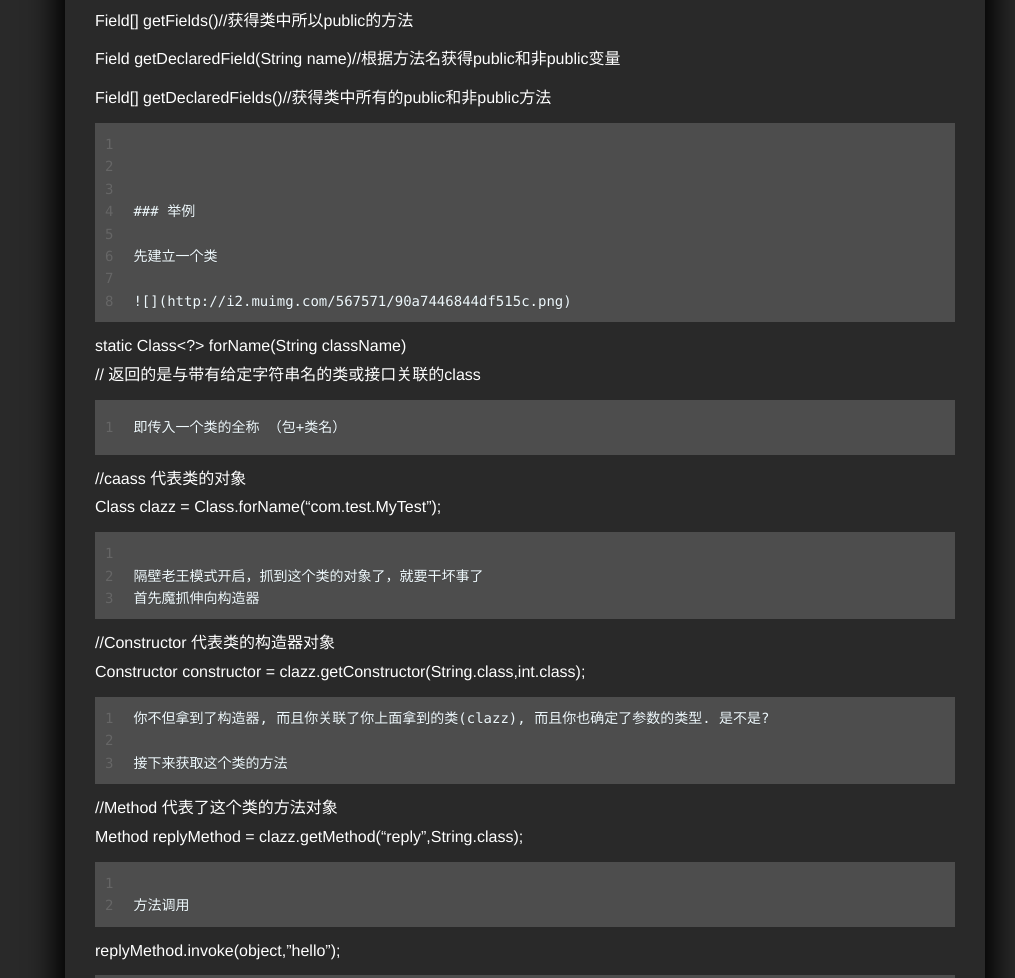
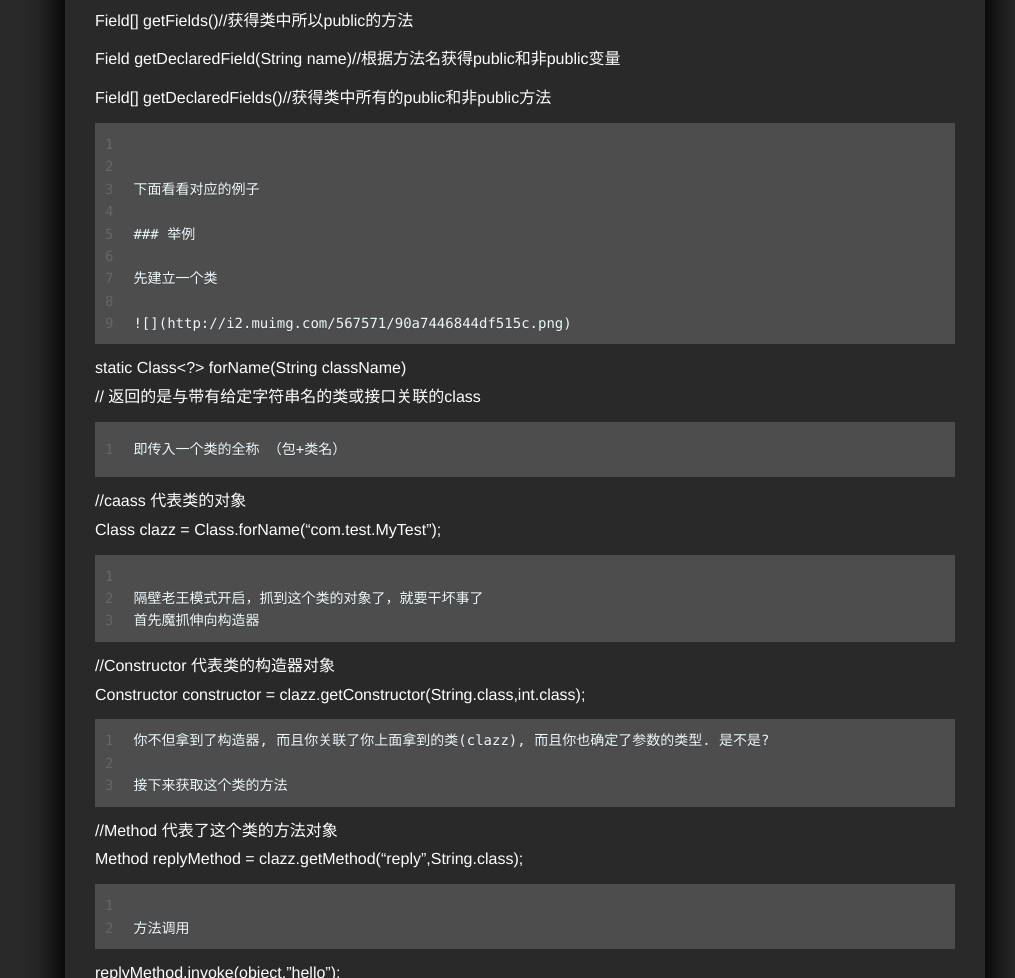
Before and after one commit to molybdenumyz/molybdenumyz.github.io, a plain HTML site: page 2017/04/09/反射机制/index.html in a window 1280 px wide. Shown: the part 2904-3882 px from the top of the page, without its empty margins (265-1280 px from the left). Drawn offline with nearby package versions, Linux system fonts and the light colour scheme; some packages are replaced by stand-ins of ours; a script that the page names is missing; files whose address does not match are found by name.

Commit message:
Site updated: 2017-04-19 18:56:38

```diff
--- a/2017/04/09/反射机制/index.html
+++ b/2017/04/09/反射机制/index.html
@@ -20,7 +20,7 @@
 <meta property="og:image" content="https://timgsa.baidu.com/timg?image&quality=80&size=b10000_10000&sec=1491752003&di=9b4d39959b33d2dce48de7b2d5e14197&src=http://wx2.sinaimg.cn/thumb300/006jfNXqly1fayqr8r655j305i05i0sq0.jpg">
 <meta property="og:image" content="http://i4.buimg.com/567571/cac7bf2243b89077.png">
 <meta property="og:image" content="http://i2.muimg.com/567571/0b8ddde5394de982.png">
-<meta property="og:updated_time" content="2017-04-19T10:51:01.000Z">
+<meta property="og:updated_time" content="2017-04-19T10:56:22.000Z">
 <meta name="twitter:card" content="summary">
 <meta name="twitter:title" content="JAVA反射机制">
 <meta name="twitter:description" content="什么是反射机制反射机制是在运行状态中，对于任意一个类，都能够知道这个类的所有属性和方法；对于任意一个对象，都能够调用它的任意一个方法和属性；这种动态获取的信息以及动态调用对象的方法的功能称为java语言的反射机制。反正对我这种萌新是很难理解……… 在很多大型项目比如Spring, Mybatis都可以看见反射的身影。通过反射机制我们可以在运行期间获取对象的类型信息，利用这一特性我们可以实现工厂模式">
@@ -237,7 +237,7 @@
 <p>   Method[] getDeclaredMethods()//获得所以的public和非public方法<br>    获得类中属性的方法<br>   Field getField(String name)//根据变量名得到相应的public变量</p>
 <p>   Field[] getFields()//获得类中所以public的方法</p>
 <p>   Field getDeclaredField(String name)//根据方法名获得public和非public变量</p>
-<p>   Field[] getDeclaredFields()//获得类中所有的public和非public方法<br>  <figure class="highlight plain"><table><tr><td class="gutter"><pre><div class="line">1</div><div class="line">2</div><div class="line">3</div><div class="line">4</div><div class="line">5</div><div class="line">6</div><div class="line">7</div><div class="line">8</div></pre></td><td class="code"><pre><div class="line"></div><div class="line"></div><div class="line"></div><div class="line">### 举例</div><div class="line"></div><div class="line">先建立一个类</div><div class="line"></div><div class="line">![](http://i2.muimg.com/567571/90a7446844df515c.png)</div></pre></td></tr></table></figure></p>
+<p>   Field[] getDeclaredFields()//获得类中所有的public和非public方法<br>  <figure class="highlight plain"><table><tr><td class="gutter"><pre><div class="line">1</div><div class="line">2</div><div class="line">3</div><div class="line">4</div><div class="line">5</div><div class="line">6</div><div class="line">7</div><div class="line">8</div><div class="line">9</div></pre></td><td class="code"><pre><div class="line"></div><div class="line"></div><div class="line">下面看看对应的例子</div><div class="line"></div><div class="line">### 举例</div><div class="line"></div><div class="line">先建立一个类</div><div class="line"></div><div class="line">![](http://i2.muimg.com/567571/90a7446844df515c.png)</div></pre></td></tr></table></figure></p>
 <p>static Class&lt;?&gt; forName(String className)<br>// 返回的是与带有给定字符串名的类或接口关联的class<br><figure class="highlight plain"><table><tr><td class="gutter"><pre><div class="line">1</div></pre></td><td class="code"><pre><div class="line">即传入一个类的全称 （包+类名）</div></pre></td></tr></table></figure></p>
 <p>//caass 代表类的对象<br>Class clazz = Class.forName(“com.test.MyTest”);<br><figure class="highlight plain"><table><tr><td class="gutter"><pre><div class="line">1</div><div class="line">2</div><div class="line">3</div></pre></td><td class="code"><pre><div class="line"></div><div class="line">隔壁老王模式开启，抓到这个类的对象了，就要干坏事了</div><div class="line">首先魔抓伸向构造器</div></pre></td></tr></table></figure></p>
 <p>//Constructor 代表类的构造器对象<br>Constructor constructor = clazz.getConstructor(String.class,int.class);<br><figure class="highlight plain"><table><tr><td class="gutter"><pre><div class="line">1</div><div class="line">2</div><div class="line">3</div></pre></td><td class="code"><pre><div class="line">你不但拿到了构造器, 而且你关联了你上面拿到的类(clazz), 而且你也确定了参数的类型. 是不是?</div><div class="line"></div><div class="line">接下来获取这个类的方法</div></pre></td></tr></table></figure></p>
```
Also changed, not shown: index.html (+1 -1 lines).
